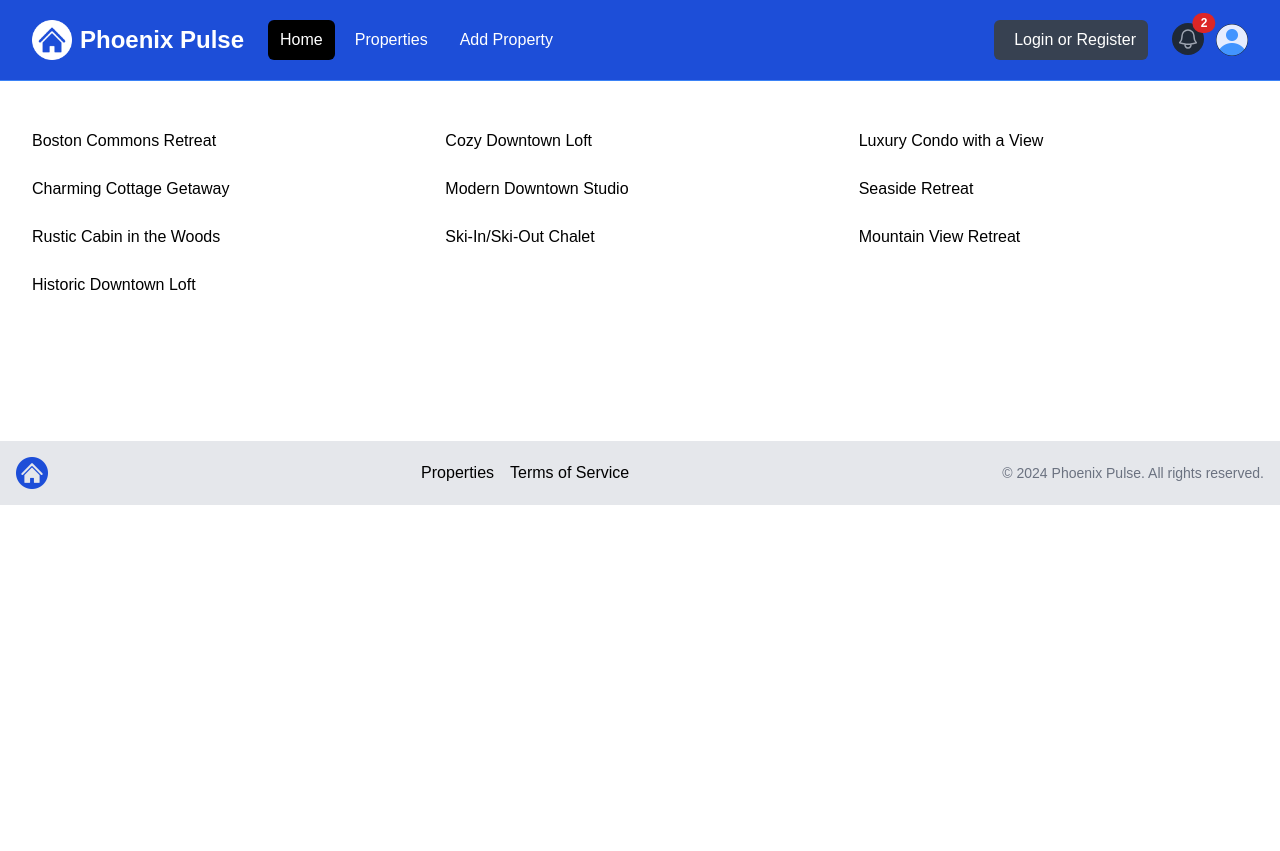
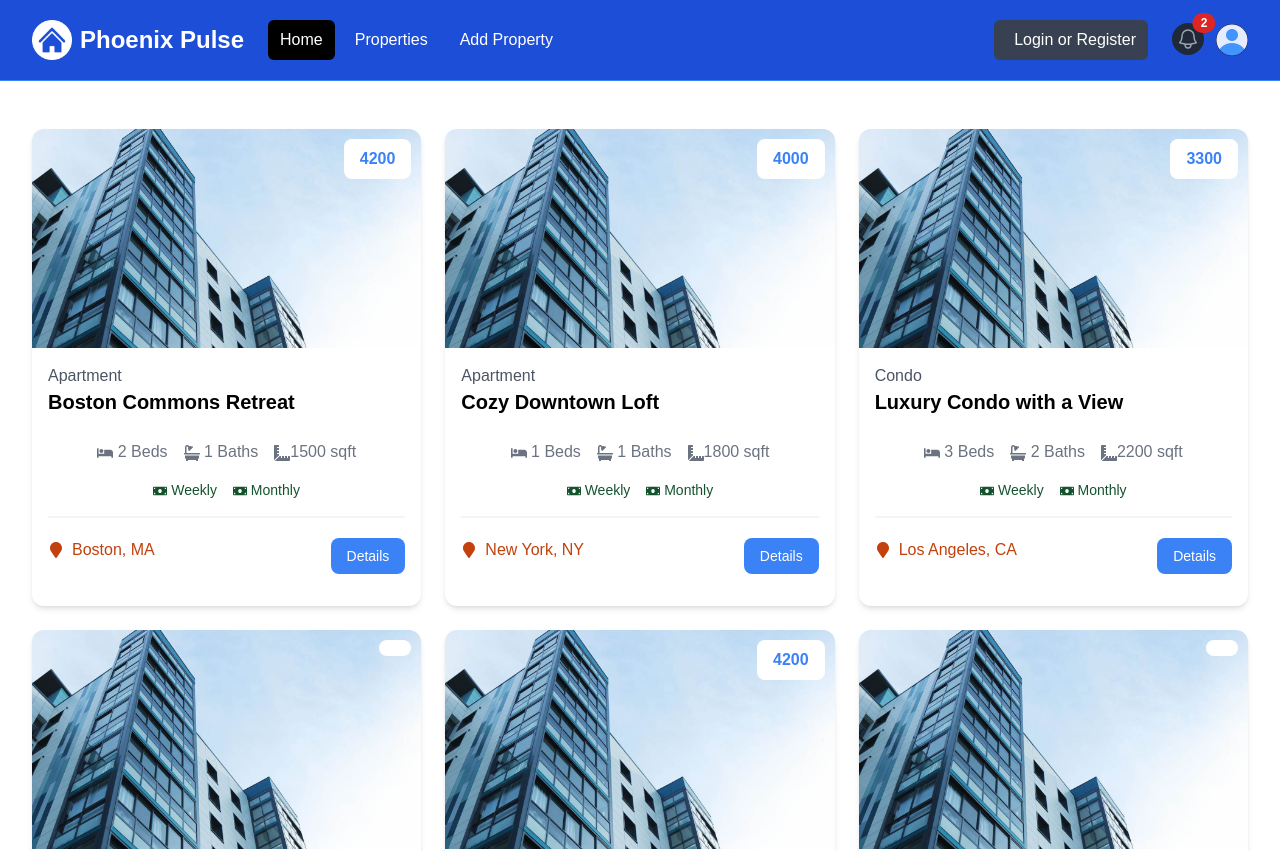
Before and after one commit to RichardLechko/rental-listings-nextjs, a Next.js app: page /properties in a window 1280 px wide. Shown: the top 851 px of the page. Before the commit the page ends 800 px from the top, so only its background shows below. Built offline with nearby package versions, Linux system fonts and the light colour scheme.

Commit message:
changed property listing icons

```diff
--- a/app/properties/page.jsx
+++ b/app/properties/page.jsx
@@ -1,4 +1,5 @@
 import properties from "@/properties.json";
+import PropertyCard from "@/components/PropertyCard";
 
 const PropertiesPage = () => {
   return (
@@ -8,8 +9,8 @@
           <p>No properties found</p>
         ) : (
           <div className="grid grid-cols-1 md:grid-cols-3 gap-6">
-            {properties.map((property) => (
-              <div>{property.name}</div>
+            {properties.map((property, index) => (
+              <PropertyCard property={property} key={index} />
             ))}
           </div>
         )}
--- /dev/null
+++ b/components/PropertyCard.jsx
@@ -0,0 +1,73 @@
+import Image from "next/image";
+import Link from "next/link";
+import {
+  FaBed,
+  FaBath,
+  FaRulerCombined,
+  FaMoneyBill,
+  FaMapMarker,
+} from "react-icons/fa";
+
+const PropertyCard = ({ property }) => {
+  return (
+    <div className="rounded-xl shadow-md relative">
+      <img
+        src="images/properties/a1.jpg"
+        alt=""
+        className="object-cover rounded-t-xl"
+      />
+      <div className="p-4">
+        <div className="text-left md:text-center lg:text-left mb-6">
+          <div className="text-gray-600">{property.type}</div>
+          <h3 className="text-xl font-bold">{property.name}</h3>
+        </div>
+        <h3 className="absolute top-[10px] right-[10px] bg-white px-4 py-2 rounded-lg text-blue-500 font-bold text-right md:text-center lg:text-right">
+          {property.rates.monthly}
+        </h3>
+
+        <div className="flex justify-center gap-4 text-gray-500 mb-4">
+          <p>
+            <FaBed className="md:hidden lg:inline" /> {property.beds}
+            <span className="md:hidden lg:inline"> Beds</span>
+          </p>
+          <p>
+            <FaBath className="md:hidden lg:inline" /> {property.baths}
+            <span className="md:hidden lg:inline"> Baths</span>
+          </p>
+          <p>
+            <FaRulerCombined className="md:hidden lg:inline" />
+            {property.square_feet}
+            <span className="md:hidden lg:inline"> sqft</span>
+          </p>
+        </div>
+
+        <div className="flex justify-center gap-4 text-green-900 text-sm mb-4">
+          <p>
+            <FaMoneyBill className="md:hidden lg:inline" /> Weekly
+          </p>
+          <p>
+            <FaMoneyBill className="md:hidden lg:inline" /> Monthly
+          </p>
+        </div>
+
+        <div className="border border-gray-100 mb-5"></div>
+
+        <div className="flex flex-col lg:flex-row justify-between mb-4">
+          <div className="flex align-middle gap-2 mb-4 lg:mb-0">
+            <FaMapMarker className="text-orange-700 mt-1" />
+            <span className="text-orange-700">
+              {property.location.city}, {property.location.state}
+            </span>
+          </div>
+          <Link
+            href={`/properties/${property._id}`}
+            className="h-[36px] bg-blue-500 hover:bg-blue-600 text-white px-4 py-2 rounded-lg text-center text-sm"
+          >
+            Details
+          </Link>
+        </div>
+      </div>
+    </div>
+  );
+};
+export default PropertyCard;
--- a/package.json
+++ b/package.json
@@ -12,6 +12,7 @@
     "next": "15.0.1",
     "react": "19.0.0-rc-69d4b800-20241021",
     "react-dom": "19.0.0-rc-69d4b800-20241021",
+    "react-icons": "^5.3.0",
     "rental-listings-nextjs": "file:"
   },
   "devDependencies": {
```
Also changed, not shown: 1 other file (tests, documents, lock files or other folders).
